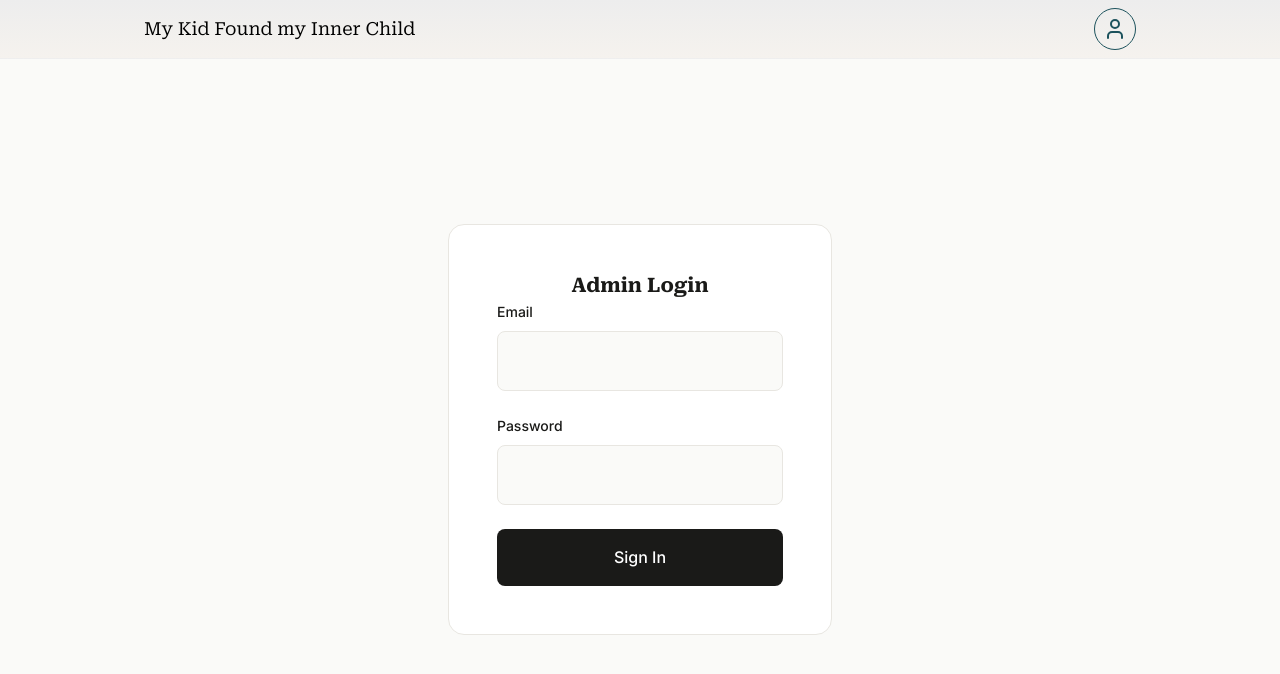
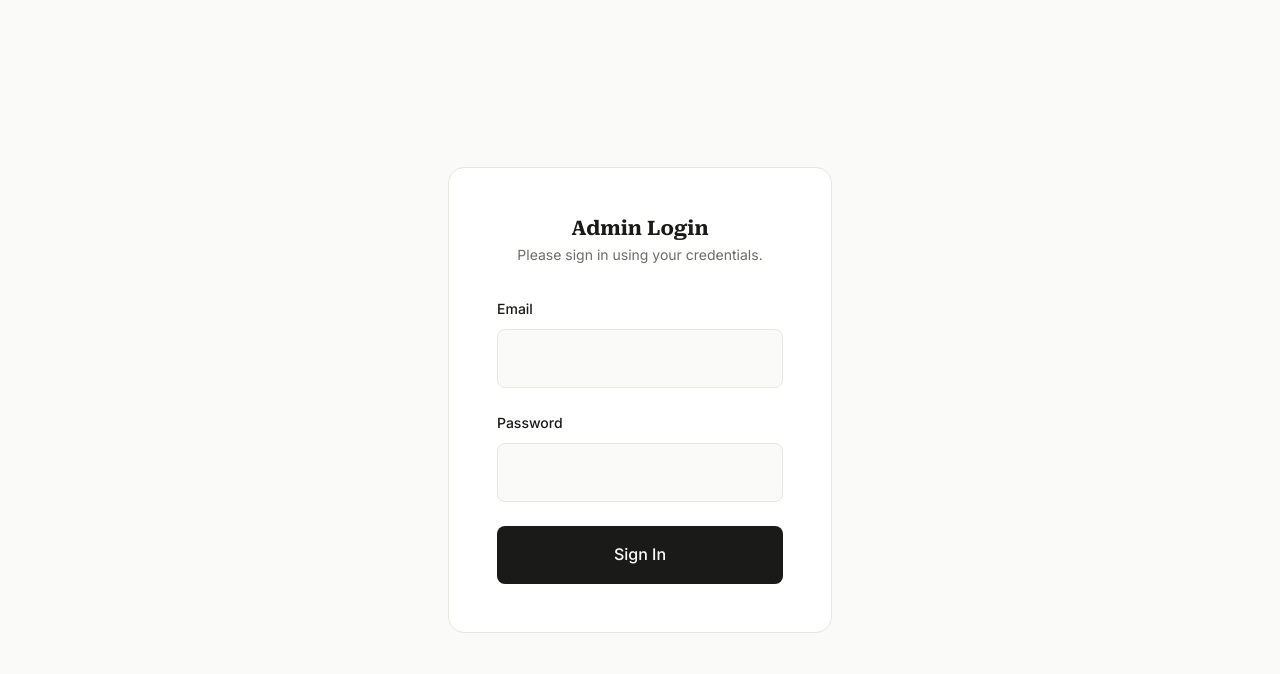
Before and after one commit to prod-moira/inner-child-ebook, a Next.js app: page /admin/login in a window 1280 px wide. Shown: the top 674 px of the page. Built offline with nearby package versions, Linux system fonts and the light colour scheme.

Commit message:
refactor: isolate navbar to public routes via route groups

```diff
--- /dev/null
+++ b/app/(public)/layout.tsx
@@ -0,0 +1,14 @@
+import Navbar from "@/components/Navbar";
+
+export default function PublicLayout({
+  children,
+}: {
+  children: React.ReactNode;
+}) {
+  return (
+    <>
+      <Navbar />
+      {children}
+    </>
+  );
+}
--- a/app/admin/login/LoginForm.tsx
+++ b/app/admin/login/LoginForm.tsx
@@ -42,8 +42,9 @@ export default function LoginForm() {
     <div className={styles.loginWrapper}>
       <div className={styles.loginCard}>
         <h1 className={styles.loginTitle}>Admin Login</h1>
-        {/* <p className={styles.loginSubtitle}>
-        </p> */}
+        <p className={styles.loginSubtitle}>
+          Please sign in using your credentials.
+        </p>
 
         <form onSubmit={handleSubmit} noValidate>
 
--- a/app/layout.tsx
+++ b/app/layout.tsx
@@ -1,8 +1,6 @@
 import type { Metadata } from "next";
 import { Roboto_Serif, Inter } from "next/font/google";
-import Navbar from "@/components/Navbar";
 import "./globals.css";
-import { headers } from "next/headers";
 
 const robotoSerif = Roboto_Serif({
   variable: "--font-roboto-serif",
@@ -20,24 +18,21 @@ export const metadata: Metadata = {
   description:
     "A gentle guide to reconnecting with your inner child and building lasting emotional healing.",
   icons: {
-    icon: "/favicon.png"
-  }
+    icon: "/favicon.png",
+  },
 };
 
-export default async function RootLayout({ children,
-}: {
+export default function RootLayout({
+  children,
+}: Readonly<{
   children: React.ReactNode;
-}) {
-  const headersList = await headers();
-  const pathname = headersList.get("x-invoke-path") ?? "";
-  const isAdmin = pathname.startsWith("/admin");
-
+}>) {
   return (
-    <html lang="en" className={`${robotoSerif.variable} ${inter.variable} h-full antialiased`}>
-      <body className="min-h-full flex flex-col">
-        {!isAdmin && <Navbar />}
-        {children}
-      </body>
+    <html
+      lang="en"
+      className={`${robotoSerif.variable} ${inter.variable} h-full antialiased`}
+    >
+      <body className="min-h-full flex flex-col">{children}</body>
     </html>
   );
 }
--- a/components/FaqAccordion.tsx
+++ b/components/FaqAccordion.tsx
@@ -1,7 +1,7 @@
 "use client";
 
 import { useState } from "react";
-import styles from "../app/home.module.css";
+import styles from "@/app/(public)/home.module.css";
 
 type FaqItem = {
   question: string;
--- a/components/OrderSuccessModal.tsx
+++ b/components/OrderSuccessModal.tsx
@@ -2,7 +2,7 @@
 
 import { useState } from "react";
 import { useRouter, useSearchParams } from "next/navigation";
-import styles from "@/app/home.module.css";
+import styles from "@/app/(public)/home.module.css";
 
 export default function OrderSuccessModal() {
   const searchParams = useSearchParams();
```
Also changed, not shown: app/(public)/home.module.css (renamed from app/home.module.css), app/(public)/order/OrderForm.tsx (renamed from app/order/OrderForm.tsx), app/(public)/order/order.module.css (renamed from app/order/order.module.css), app/(public)/order/page.tsx (renamed from app/order/page.tsx), app/(public)/page.tsx (renamed from app/page.tsx).
